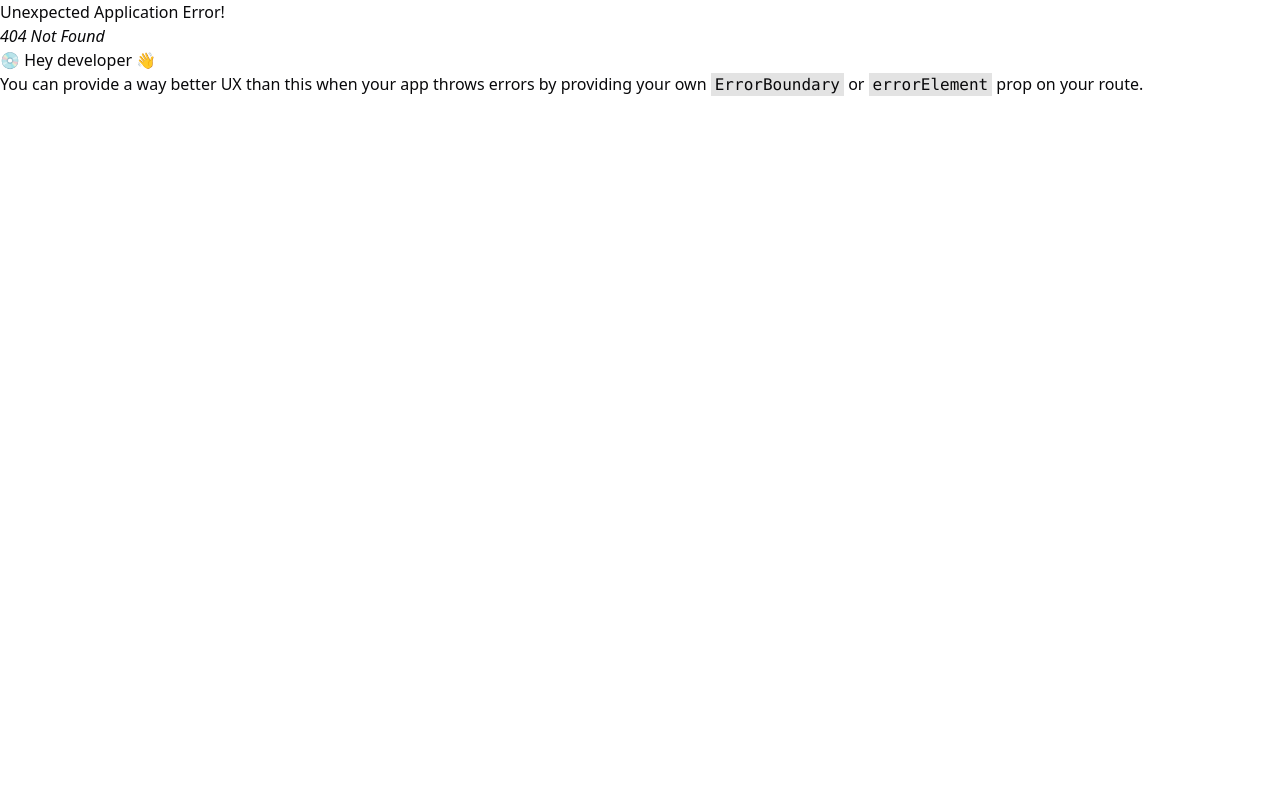
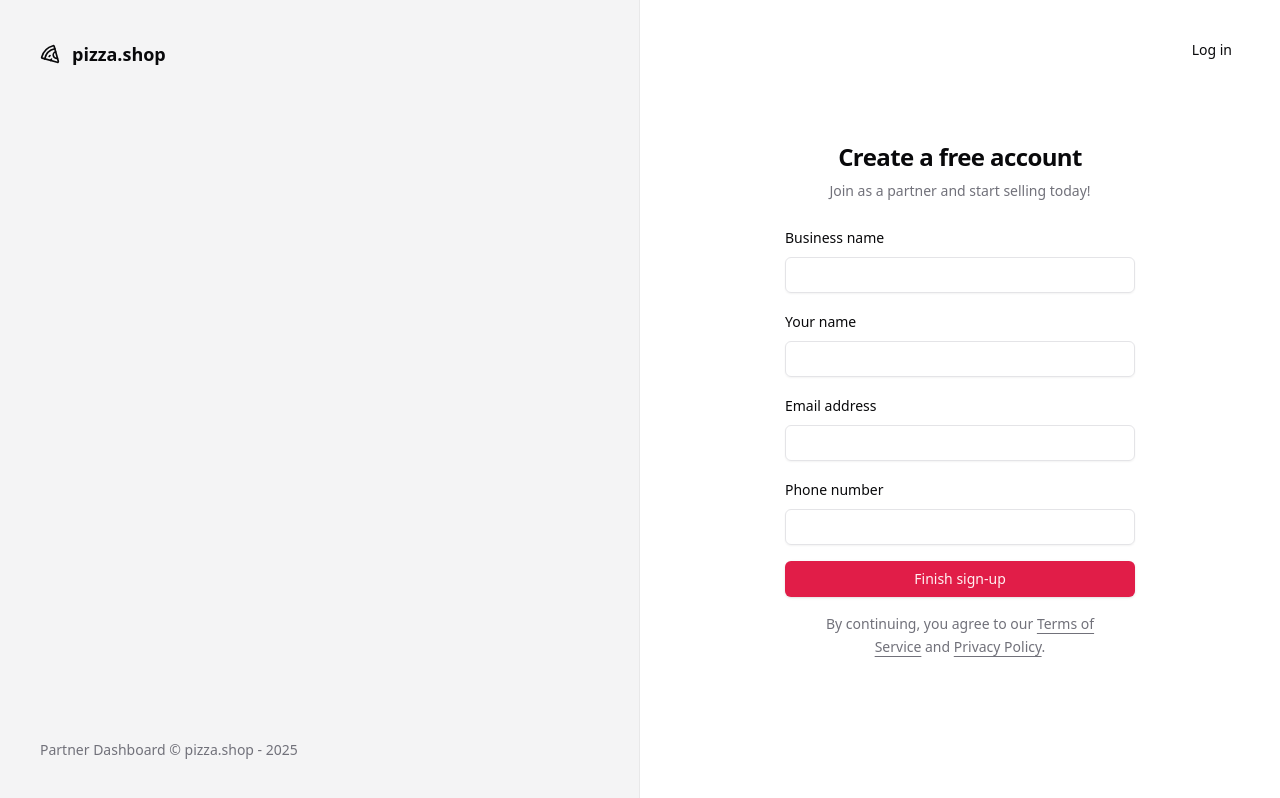
Before and after one commit to martahil/pizzashop-web, a React (Vite) app: page /sign-up in a window 1280 px wide. Before the commit this address had no page. Built offline with nearby package versions, Linux system fonts and the light colour scheme.

Commit message:
Add sign-up route and form for restaurant registration

```diff
--- a/src/pages/_layouts/auth.tsx
+++ b/src/pages/_layouts/auth.tsx
@@ -14,7 +14,7 @@
         </footer>
       </div>
 
-      <div className='flex flex-col items-center justify-center' >
+      <div className='relative flex flex-col items-center justify-center' >
         <Outlet />
       </div>
     </div>
--- a/src/pages/auth/SignIn.tsx
+++ b/src/pages/auth/sign-in.tsx
@@ -5,7 +5,7 @@
 import { useForm } from 'react-hook-form'
 import { z } from 'zod'
 import { toast } from 'sonner'
-import { error } from 'console'
+import { Link } from 'react-router-dom'
 
 const signInForm = z.object({
   email: z.string().email(),
@@ -35,6 +35,12 @@
     <>
       <Helmet title='Login' />
       <div className='p-8'>
+        <Button variant='ghost' asChild className='absolute right-8 top-8'>
+          <Link to='/sign-up' className=''>
+            New establishment
+          </Link>
+        </Button>
+
         <div className='w-[350px] flex flex-col justify-center gap-6'>
           <div className='flex flex-col gap-2 text-center'>
             <h1 className='text-2xl font-semibold tracking-tight'>Access Dashboard</h1>
--- /dev/null
+++ b/src/pages/auth/sign-up.tsx
@@ -0,0 +1,91 @@
+import { Button } from '@/components/ui/button'
+import { Input } from '@/components/ui/input'
+import { Label } from '@/components/ui/label'
+import { Helmet } from 'react-helmet-async'
+import { useForm } from 'react-hook-form'
+import { z } from 'zod'
+import { toast } from 'sonner'
+import { Link, useNavigate } from 'react-router-dom'
+
+const signUpForm = z.object({
+  restaurantName: z.string(),
+  managerName: z.string(),
+  phone: z.string(),
+  email: z.string().email()
+})
+
+type SignUpForm = z.infer<typeof signUpForm>
+
+export function SignUp() {
+  const navigate = useNavigate()
+
+  const {
+    register,
+    handleSubmit,
+    formState: { isSubmitting },
+  } = useForm<SignUpForm>()
+
+  async function handleSignUp(data: SignUpForm) {
+    try {
+      console.log(data)
+
+      await new Promise (resolve => setTimeout(resolve, 2000))
+
+      toast.success('Restaurant successfully registered!', {
+        action: {
+          label: 'Login',
+          onClick: () => navigate('/sign-in'),
+        }
+      })
+    } catch {
+      toast.error('Error registering restaurant.')
+    }
+  }
+
+  return (
+    <>
+      <Helmet title='SignUp' />
+      <div className='p-8'>
+        <Button variant='ghost' asChild className='absolute right-8 top-8'>
+          <Link to='/sign-in' className=''>
+            Log in
+          </Link>
+        </Button>
+
+        <div className='w-[350px] flex flex-col justify-center gap-6'>
+          <div className='flex flex-col gap-2 text-center'>
+            <h1 className='text-2xl font-semibold tracking-tight'>Create a free account</h1>
+            <p className='text-sm text-muted-foreground'>Join as a partner and start selling today!</p>
+          </div>
+
+          <form onSubmit={handleSubmit(handleSignUp)} className='space-y-4'>
+            <div className='space-y-2'>
+              <Label htmlFor='restaurantName'>Business name</Label>
+              <Input id='restaurantName' type='text' {...register('restaurantName')} />
+            </div>
+
+            <div className='space-y-2'>
+              <Label htmlFor='managerName'>Your name</Label>
+              <Input id='managerName' type='text' {...register('managerName')} />
+            </div>
+
+            <div className='space-y-2'>
+              <Label htmlFor='email'>Email address</Label>
+              <Input id='email' type='email' {...register('email')} />
+            </div>
+
+            <div className='space-y-2'>
+              <Label htmlFor='phone'>Phone number</Label>
+              <Input id='phone' type='tel' {...register('phone')} />
+            </div>
+            <Button disabled={isSubmitting} className='w-full' type='submit'>Finish sign-up</Button>
+
+            <p className='px-6 text-center text-sm leading-relaxed text-muted-foreground'>
+              By continuing, you agree to our <a className='underline underline-offset-4' href=''>Terms of Service</a> and {' '} <a className='underline underline-offset-4' href=''>Privacy Policy</a>.
+            </p>
+          </form>
+        </div>
+      </div>
+    </>
+  )
+}
```
Also changed, not shown: src/routes.tsx (+6 -2 lines).
